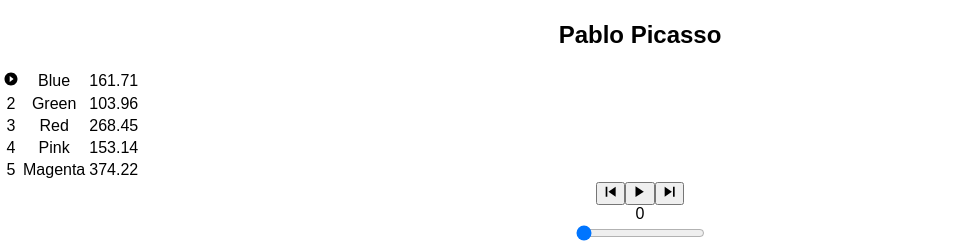
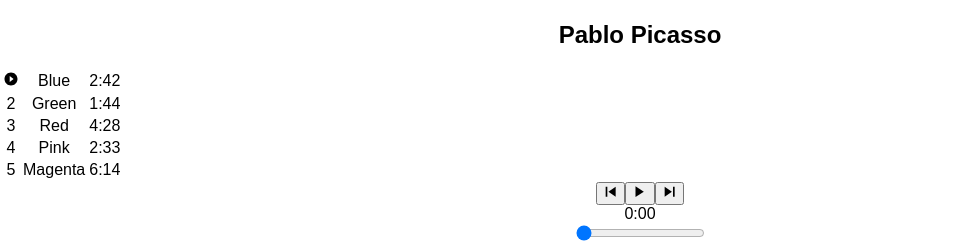
Before and after one commit to dereklundahl/Block-jams-react, a React (Create React App) app: page /album/the-colors in a window 1280 px wide. Shown: the part 702-947 px from the top of the page, without its empty margins (0-979 px from the left). Built offline with nearby package versions, Linux system fonts and the light colour scheme.

Commit message:
added time format method and volume funtionality

```diff
--- a/src/components/Album.js
+++ b/src/components/Album.js
@@ -101,17 +101,20 @@
   this.audioElement.volume = newVolume;
   this.setState({ currentVolume: newVolume })
 }
-/*
-handleVolumeHighClick() {
-  console.log("Clicking on high volume");
-  this.setState({ currentVolume: 100 })
+
+formatTime(time) {
+  let sec = Math.round(time % 60);
+  //let formattedSec = sec.toPrecision(2);
+  let min = Math.floor(time/60);
+  if(time === NaN) {
+    return "-:--";
+  } else if (sec <= 9) {
+    return min.toString() +':' + '0'+sec.toString();
+  } else {
+    return min.toString() +':' +sec.toString();
+  }
 }
 
-handleVolumeLowClick() {
-  console.log("clicking on low volume");
-  this.setState({ currentVolume: 25 })
-}
-*/
 handleDisplayButton(song, index) {
   let pauseButton = <ion-icon name="pause"></ion-icon>;
   let playButton = <ion-icon name="play-circle"></ion-icon>;
@@ -160,7 +163,7 @@
                  <tr className="song" key={index} onClick={() => this.handleSongClick(song)} onMouseEnter={() => this.handleMouseEnter(song)} onMouseLeave={() => this.handleMouseLeave(song)} >
                    <td>{this.handleDisplayButton(song, index)}</td>
                    <td>{song.title}</td>
-                   <td>{song.duration}</td>
+                   <td>{this.formatTime(song.duration)}</td>
                  </tr>
                )
              }
@@ -177,7 +180,7 @@
           handleNextClick={() => this.handleNextClick()}
           handleTimeChange={(e) => this.handleTimeChange(e)}
           handleVolumeChange={(e) => this.handleVolumeChange(e)}
-
+          formatTime={(time) => this.formatTime(time)}
         />
       </section>
     );
--- a/src/components/PlayerBar.js
+++ b/src/components/PlayerBar.js
@@ -16,7 +16,7 @@
           </button>
         </section>
         <section id="time-control">
-          <div className="current-time">{this.props.currentTime}</div>
+          <div className="current-time">{this.props.formatTime(this.props.currentTime)}</div>
           <input
             type="range"
             className="seek-bar"
@@ -29,17 +29,17 @@
           <div className="total-time">{this.props.duration}</div>
         </section>
         <section id="volume-control">
-          <ion-icon name="volume-low" onClick={this.props.handleVolumeChange}></ion-icon>
+          <ion-icon name="volume-low"></ion-icon>
           <input
             type="range"
             className="seek-bar"
             value={this.props.currentVolume}
             max="1"
             min="0.01"
-            step="1"
+            step="0.01"
             onChange={this.props.handleVolumeChange}
           />
-          <ion-icon name="volume-high" onClick={this.props.handleVolumeChange}></ion-icon>
+          <ion-icon name="volume-high"></ion-icon>
         </section>
       </section>
     );
```
